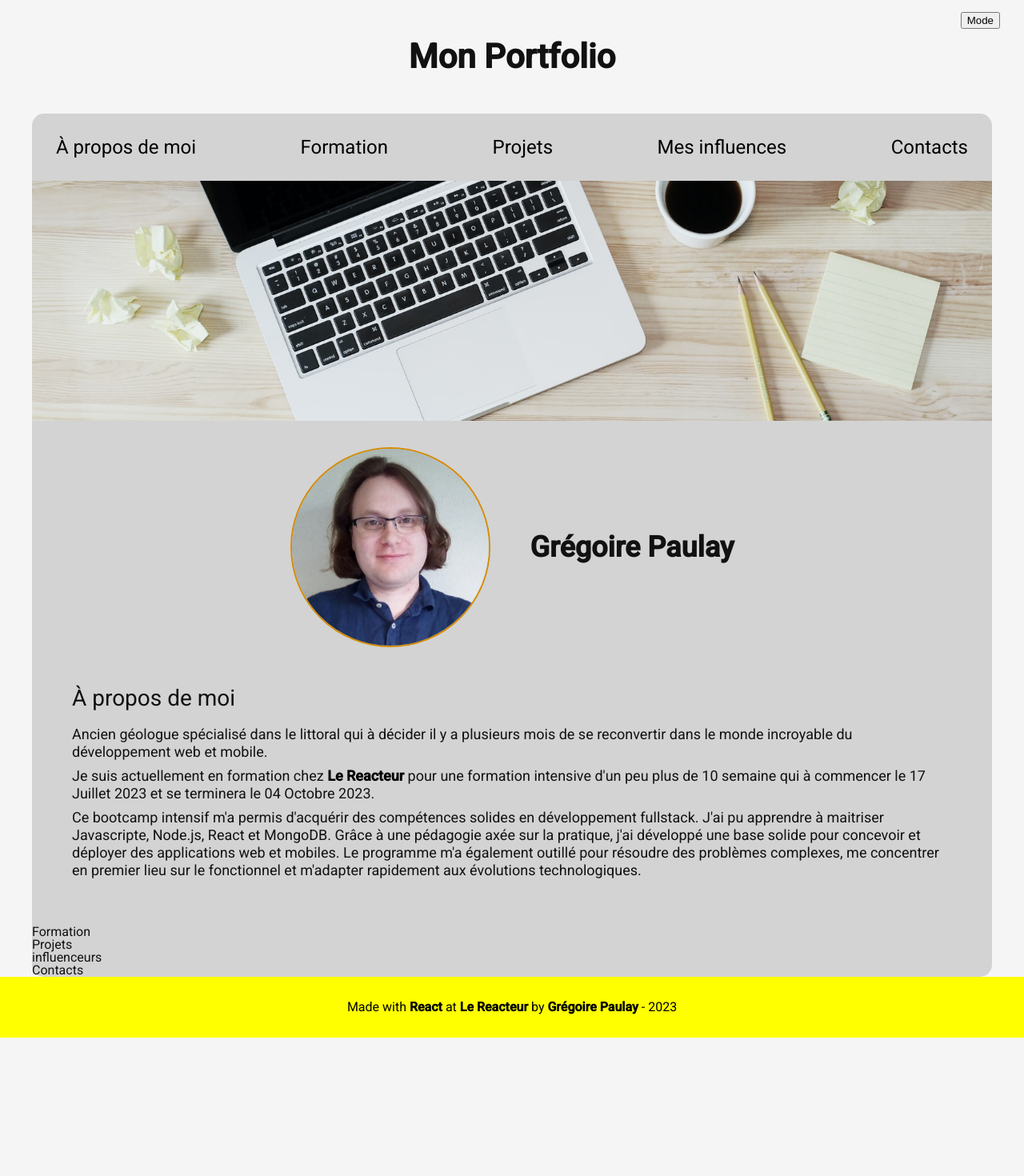
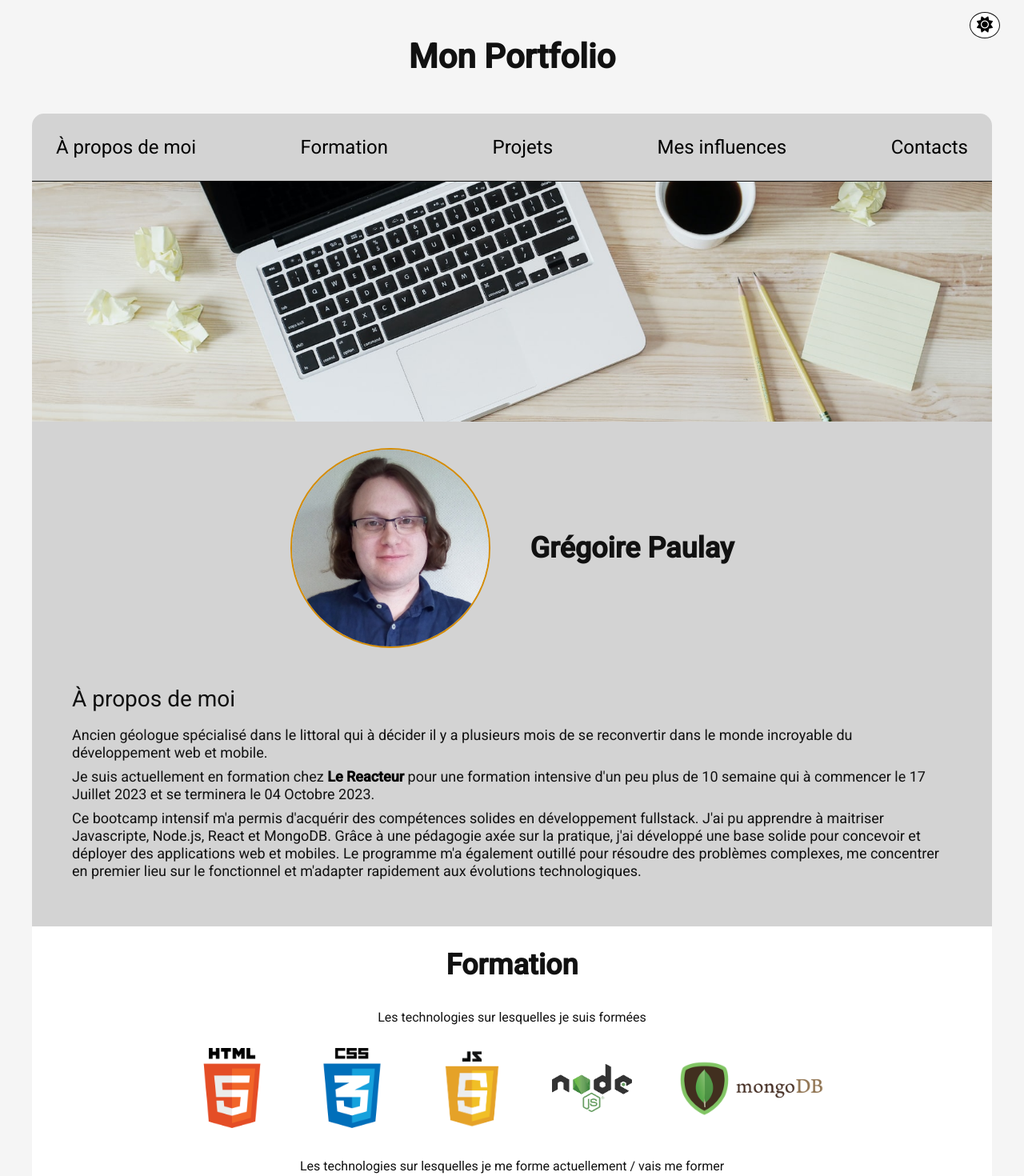
Before and after one commit to Gregoire-Paulay/My-Portfolio, a React (Vite) app: page / in a window 1280 px wide. Shown: the top 1470 px of the page at 80% size. Before the commit the page ends 1297 px from the top, so only its background shows below. Built offline with nearby package versions, Linux system fonts and the light colour scheme; the HTML template or start-up script is replaced by a standard one.

Commit message:
Section description et formation fini

```diff
--- a/src/App.css
+++ b/src/App.css
@@ -28,10 +28,30 @@ h3 {
   margin-bottom: 20px;
 }
 /* ------ Gestion light/dark mode ------ */
-.mode {
+.mode-dark {
   position: absolute;
   top: 15px;
   right: 30px;
+  cursor: pointer;
+  font-size: 20px;
+  color: white;
+  background-color: var(--dark);
+  border: 1px solid white;
+  border-radius: 50%;
+  padding: 4px 8px;
+}
+.mode-light {
+  position: absolute;
+  top: 15px;
+  right: 30px;
+  border-radius: 50%;
+  cursor: pointer;
+  font-size: 20px;
+  color: black;
+  background-color: white;
+  border: 1px solid var(--dark);
+  border-radius: 50%;
+  padding: 4px 8px;
 }
 .dark {
   background-color: var(--dark);
@@ -58,7 +78,7 @@ h1:hover {
 main > div {
   background-color: lightgray;
   color: var(--dark);
-  border-radius: 15px;
+  border-radius: 20px;
 }
 
 nav {
@@ -66,6 +86,12 @@ nav {
   justify-content: space-between;
   cursor: pointer;
   padding: 30px;
+  position: sticky;
+  top: 0px;
+  background-color: lightgray;
+  border-top-left-radius: 15px;
+  border-top-right-radius: 15px;
+  border-bottom: 1px solid var(--dark);
 }
 nav a {
   font-size: 24px;
@@ -113,6 +139,35 @@ main > div > img {
   font-weight: bold;
   cursor: pointer;
 }
+
+/* -------- Section formation --------- */
+
+#formation {
+  display: flex;
+  flex-direction: column;
+  align-items: center;
+  gap: 40px;
+  background-color: white;
+  padding-top: 30px;
+}
+#formation > div {
+  display: flex;
+  flex-direction: column;
+  align-items: center;
+  gap: 30px;
+}
+#formation img {
+  width: 100px;
+}
+#formation .mongo {
+  width: 200px;
+}
+#formation > div > div {
+  display: flex;
+  justify-content: center;
+  gap: 50px;
+  align-items: center;
+}
 /* ----------------------------------- */
 /* -------------- FOOTER ------------- */
 /* ----------------------------------- */
--- a/src/App.jsx
+++ b/src/App.jsx
@@ -15,15 +15,11 @@ const App = () => {
 
   return (
     <Router>
-      <button
-        className="mode"
-        onClick={() => {
-          setDarkMode(!darkMode);
-        }}
-      >
-        Mode
-      </button>
-      <Header title="Mon Portfolio" darkMode={darkMode} />
+      <Header
+        title="Mon Portfolio"
+        darkMode={darkMode}
+        setDarkMode={setDarkMode}
+      />
 
       <Routes>
         <Route path="/" element={<Home darkMode={darkMode} />} />
--- a/src/components/Header.jsx
+++ b/src/components/Header.jsx
@@ -1,6 +1,6 @@
 import { useNavigate } from "react-router-dom";
 
-const Header = ({ title, darkMode }) => {
+const Header = ({ title, darkMode, setDarkMode }) => {
   const navigate = useNavigate();
   return (
     <header className={darkMode ? "dark" : "light"}>
@@ -12,6 +12,14 @@ const Header = ({ title, darkMode }) => {
         >
           {title}
         </h1>
+        <button
+          className={darkMode ? "mode-dark" : "mode-light"}
+          onClick={() => {
+            setDarkMode(!darkMode);
+          }}
+        >
+          <i className="fa-solid fa-sun"></i>
+        </button>
       </div>
     </header>
   );
--- a/src/page/Home.jsx
+++ b/src/page/Home.jsx
@@ -1,8 +1,13 @@
-import { useState } from "react";
-
 //import de mes images
 import hero from "../assets/computer.jpeg";
 import photo from "../assets/Photo.jpg";
+import html from "../assets/html.png";
+import css from "../assets/css.png";
+import js from "../assets/javascript.png";
+import node from "../assets/node-js.png";
+import mongo from "../assets/mongodb.png";
+import react from "../assets/react.png";
+import typescript from "../assets/typescript.png";
 
 const Home = ({ darkMode }) => {
   return (
@@ -20,7 +25,7 @@ const Home = ({ darkMode }) => {
 
         <section id="description">
           <div>
-            <img src={photo} alt="Ma photo" />
+            <img src={photo} alt="Ma PP" />
             <h2>Grégoire Paulay</h2>
           </div>
           <div>
@@ -48,7 +53,29 @@ const Home = ({ darkMode }) => {
             </p>
           </div>
         </section>
-        <section id="formation">Formation</section>
+        <section id="formation">
+          <h2>Formation</h2>
+          <div>
+            <p>Les technologies sur lesquelles je suis formées</p>
+            <div>
+              <img src={html} alt="Logo HTML" />
+              <img src={css} alt="Logo CSS" />
+              <img src={js} alt="Logo JS" />
+              <img src={node} alt="Logo Node-JS" />
+              <img src={mongo} alt="Logo MongoDB" className="mongo" />
+            </div>
+          </div>
+          <div>
+            <p>
+              Les technologies sur lesquelles je me forme actuellement / vais me
+              former
+            </p>
+            <div>
+              <img src={react} alt="Logo React" />
+              <img src={typescript} alt="Logo TS" />
+            </div>
+          </div>
+        </section>
         <section id="project">Projets</section>
         <section id="influence">influenceurs</section>
         <section id="contacts">Contacts</section>
```
Also changed, not shown: src/assets/node-js.png (added), src/assets/typescript.png (added).
